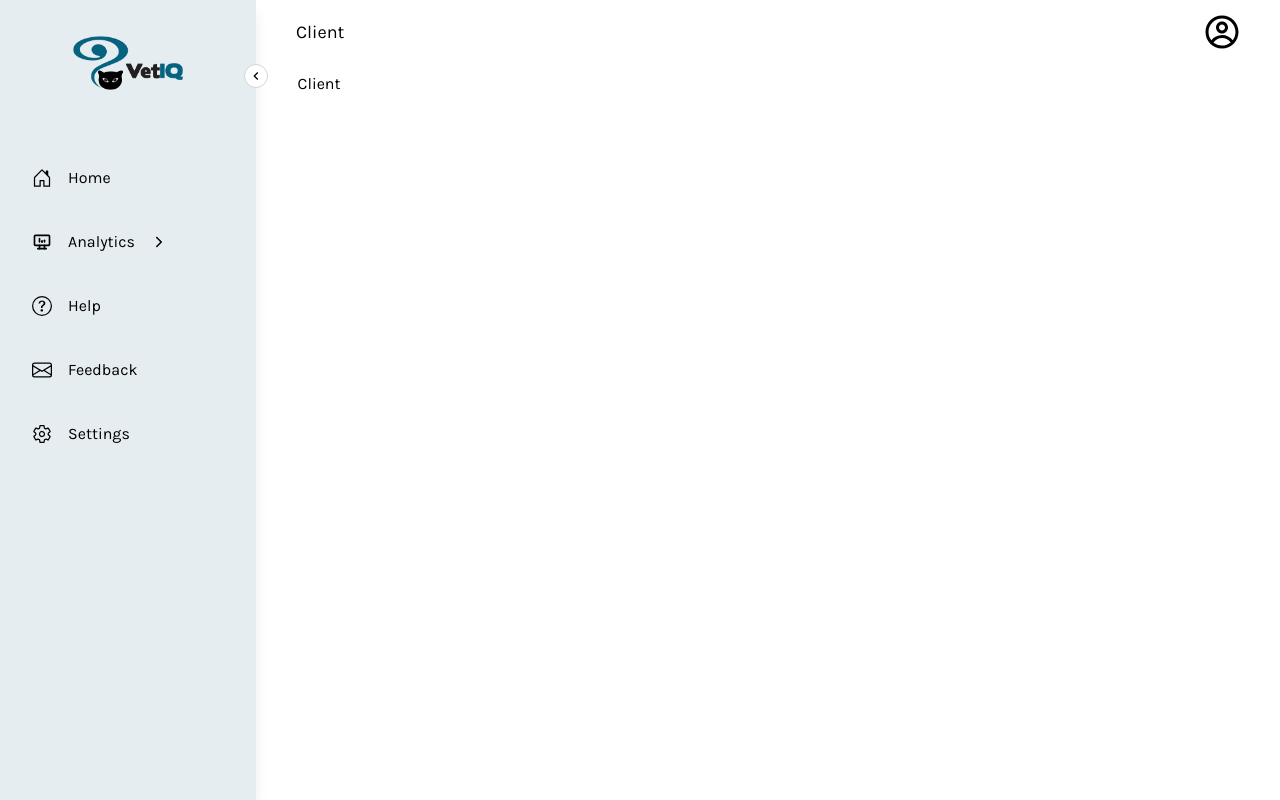
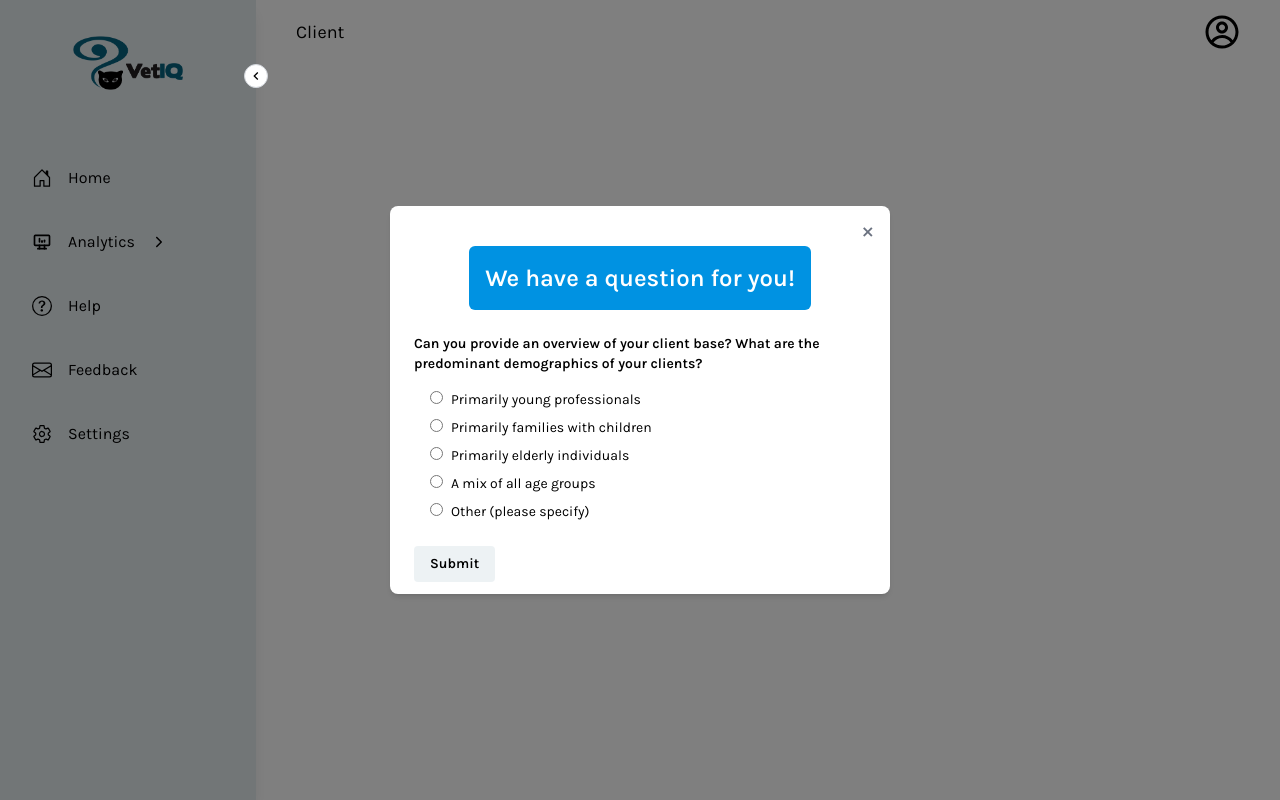
Before and after one commit to shifenghzhang/VetIQ-Web-Application, a Next.js app: page /analytics/client in a window 1280 px wide. Built offline with nearby package versions, Linux system fonts and the light colour scheme.

Commit message:
analytics client modal

```diff
--- /dev/null
+++ b/src/app/_components/analyticsModal.tsx
@@ -0,0 +1,147 @@
+import React, { useState } from 'react';
+import Modal from 'react-modal';
+
+interface AnalyticsModalProps {
+  isOpen: boolean;
+  onRequestClose: () => void;
+  onSubmit: (answer: string) => void;
+}
+
+const AnalyticsModal: React.FC<AnalyticsModalProps> = ({ isOpen, onRequestClose, onSubmit }) => {
+  const [selectedOption, setSelectedOption] = useState<string>('');
+  const [otherText, setOtherText] = useState<string>('');
+
+  const handleOptionChange = (value: string) => {
+    setSelectedOption(value);
+    if (value !== 'Other') {
+      setOtherText('');
+    }
+  };
+
+  const handleOtherTextChange = (e: React.ChangeEvent<HTMLTextAreaElement>) => {
+    setOtherText(e.target.value);
+  };
+
+  const handleSubmit = () => {
+    const finalAnswer = selectedOption === 'Other' ? `Other: ${otherText}` : selectedOption;
+    onSubmit(finalAnswer);
+    console.log(finalAnswer);
+    onRequestClose();
+  };
+
+  return (
+    <Modal
+      isOpen={isOpen}
+      onRequestClose={onRequestClose}
+      contentLabel="Question Modal"
+      style={{
+        overlay: {
+          backgroundColor: 'rgba(0, 0, 0, 0.5)',
+        },
+        content: {
+          top: '50%',
+          left: '50%',
+          right: 'auto',
+          bottom: 'auto',
+          marginRight: '-50%',
+          transform: 'translate(-50%, -50%)',
+          border: 'none',
+          padding: '0',
+          maxHeight: '90vh',
+          overflow: 'auto',
+          width: '500px',
+        },
+      }}
+      className="fixed bg-white shadow-md flex flex-col justify-center items-center rounded-lg p-8 outline-none"
+    >
+      <button
+        className="absolute top-2 right-2 text-gray-500 hover:text-gray-700 text-2xl px-2 focus:outline-none"
+        onClick={onRequestClose}
+      >
+        &times;
+      </button>
+      <h2 className="text-2xl mb-4 mt-10 font-semibold text-white bg-customDarkBlue p-4 rounded-md">We have a question for you!</h2>
+
+      <div className="text-left px-6 mt-2 text-sm">
+        <p className="mb-4 font-semibold">Can you provide an overview of your client base? What are the predominant demographics of your clients?</p>
+        <div className="space-y-2 ml-4">
+          <label className="block">
+            <input
+              type="radio"
+              name="question"
+              value="Primarily young professionals"
+              checked={selectedOption === 'Primarily young professionals'}
+              onChange={(e) => handleOptionChange(e.target.value)}
+              className="mr-2"
+            />
+            Primarily young professionals
+          </label>
+          <label className="block">
+            <input
+              type="radio"
+              name="question"
+              value="Primarily families with children"
+              checked={selectedOption === 'Primarily families with children'}
+              onChange={(e) => handleOptionChange(e.target.value)}
+              className="mr-2"
+            />
+            Primarily families with children
+          </label>
+          <label className="block">
+            <input
+              type="radio"
+              name="question"
+              value="Primarily elderly individuals"
+              checked={selectedOption === 'Primarily elderly individuals'}
+              onChange={(e) => handleOptionChange(e.target.value)}
+              className="mr-2"
+            />
+            Primarily elderly individuals
+          </label>
+          <label className="block">
+            <input
+              type="radio"
+              name="question"
+              value="A mix of all age groups"
+              checked={selectedOption === 'A mix of all age groups'}
+              onChange={(e) => handleOptionChange(e.target.value)}
+              className="mr-2"
+            />
+            A mix of all age groups
+          </label>
+          <label className="block">
+            <input
+              type="radio"
+              name="question"
+              value="Other"
+              checked={selectedOption.startsWith('Other')}
+              onChange={(e) => handleOptionChange('Other')}
+              className="mr-2"
+            />
+            Other (please specify)
+          </label>
+          {selectedOption === 'Other' && (
+            <textarea
+              value={otherText}
+              onChange={handleOtherTextChange}
+              className="w-full mt-2 p-2 border rounded"
+              placeholder="Please specify"
+            />
+          )}
+        </div>
+
+        <button
+          onClick={(e) => {
+            e.preventDefault();
+            handleSubmit();
+          }}
+          className="bg-customSkyBlue mb-3 text-black font-semibold py-2 px-4 rounded bg-opacity-70 hover:bg-opacity-100 mt-6"
+        >
+          Submit
+        </button>
+      </div>
+    </Modal>
+  );
+};
+
+export default AnalyticsModal;
--- a/src/app/analytics/client/page.tsx
+++ b/src/app/analytics/client/page.tsx
@@ -1,9 +1,37 @@
+"use client"
 import React from 'react'
+import AnalyticsModal from '~/app/_components/analyticsModal';
+import { useAuth } from '~/app/_contexts/authProvider';
+import { useEffect, useState } from 'react';
 
-function page() {
+function Page() {
+  const [isModalOpen, setIsModalOpen] = useState(false);
+
+
+  const handleModalClose = () => {
+    setIsModalOpen(false);
+  };
+
+  const handleModalSubmit = (answers: string) => {
+    console.log("Submitting survey data:", answers);
+  };
+
+  useEffect(() => {
+    const timer = setTimeout(() => {
+      setIsModalOpen(true);
+    }, 1000); // 5 seconds delay
+
+    return () => clearTimeout(timer); // Cleanup timer on component unmount
+  }, []);
   return (
-    <div>Client</div>
+    <div>
+      <AnalyticsModal
+        isOpen={isModalOpen}
+        onRequestClose={handleModalClose}
+        onSubmit={(answers) => handleModalSubmit(answers)}
+      />
+    </div>
   )
 }
 
-export default page;
+export default Page;
```
